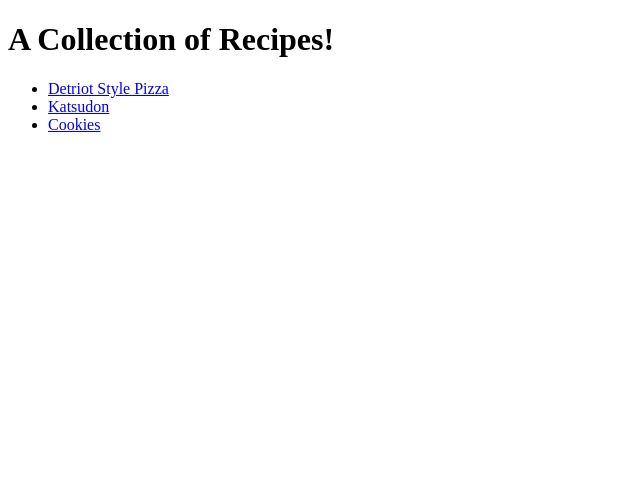
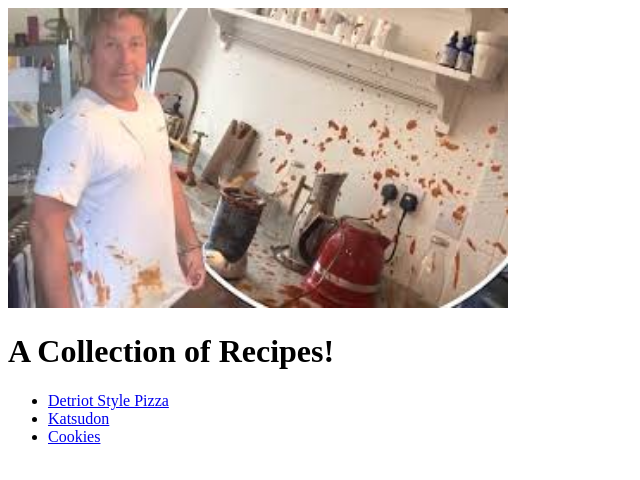
Before and after one commit to BADKHi/odin-recipes, a plain HTML site: page index.html in a window 1280 px wide. Shown: the whole page, without its empty margins (0-640 px from the left). Drawn offline with Linux system fonts and the light colour scheme.

Commit message:
added a cover picture

```diff
--- a/index.html
+++ b/index.html
@@ -6,9 +6,8 @@
 
     </head>
     <body>
+        <img src="../img/disaster.jpeg" alt="A picture of an oven fire!" width="500">
         <h1>A Collection of Recipes!</h1>
-
-
 
 
         <ul>
```
Also changed, not shown: img/disaster.jpeg (added).
